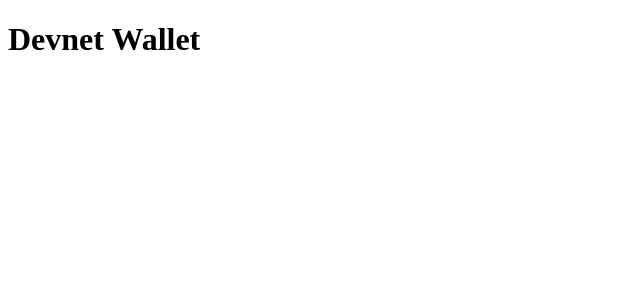
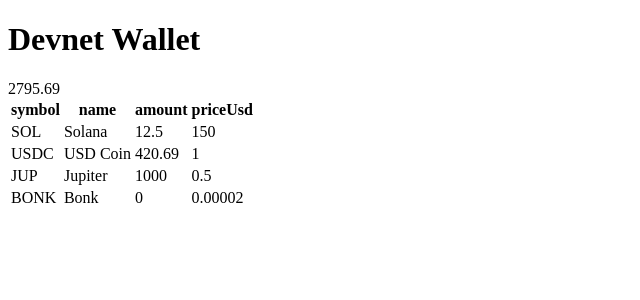
Before and after one commit to arisk1/devnet-wallet, a React (Vite) app in the folder apps/wallet/: page / in a window 1280 px wide. Shown: the top 300 px of the page, without its empty margins (0-640 px from the left). Built offline with nearby package versions, Linux system fonts and the light colour scheme.

Commit message:
add assets table components

```diff
--- a/apps/wallet/src/app/app.tsx
+++ b/apps/wallet/src/app/app.tsx
@@ -1,9 +1,53 @@
+import { AssetsTable } from './assets-table';
+import { Total } from './total';
+
 export function App() {
   return (
     <main>
       <h1>Devnet Wallet</h1>
+      <Total holdings={HOLDINGS} />
+      <AssetsTable holdings={HOLDINGS} />
     </main>
   );
 }
 
+export type Holding = {
+  mint: string;
+  symbol: string;
+  name: string;
+  amount: number;
+  priceUsd: number;
+};
+
+export const HOLDINGS: Holding[] = [
+  {
+    mint: 'So11111111111111111111111111111111111111112',
+    symbol: 'SOL',
+    name: 'Solana',
+    amount: 12.5,
+    priceUsd: 150,
+  },
+  {
+    mint: 'EPjFWdd5AufqSSqeM2qN1xzybapC8G4wEGGkZwyTDt1v',
+    symbol: 'USDC',
+    name: 'USD Coin',
+    amount: 420.69,
+    priceUsd: 1,
+  },
+  {
+    mint: 'JUPyiwrYJFskUPiHa7hkeR8VUtAeFoSYbKedZNsDvCN',
+    symbol: 'JUP',
+    name: 'Jupiter',
+    amount: 1000,
+    priceUsd: 0.5,
+  },
+  {
+    mint: 'DezXAZ8z7PnrnRJjz3wXBoRgixCa6xjnB7YaB1pPB263',
+    symbol: 'BONK',
+    name: 'Bonk',
+    amount: 0,
+    priceUsd: 0.00002,
+  },
+];
+
 export default App;
--- /dev/null
+++ b/apps/wallet/src/app/assets-table.tsx
@@ -0,0 +1,35 @@
+import type { Holding } from './app';
+
+const COLUMNS: (keyof Holding)[] = [
+  'symbol',
+  'name',
+  'amount',
+  'priceUsd',
+];
+
+type AssetsTableProps = {
+  holdings: Holding[];
+};
+
+export function AssetsTable({ holdings }: AssetsTableProps) {
+  return (
+    <table>
+      <thead>
+        <tr>
+          {COLUMNS.map((column) => (
+            <th key={column}>{column}</th>
+          ))}
+        </tr>
+      </thead>
+      <tbody>
+        {holdings.map((holding) => (
+          <tr key={holding.mint}>
+            {COLUMNS.map((column) => (
+              <td key={column}>{holding[column]}</td>
+            ))}
+          </tr>
+        ))}
+      </tbody>
+    </table>
+  );
+}
--- /dev/null
+++ b/apps/wallet/src/app/total.tsx
@@ -0,0 +1,12 @@
+import type { Holding } from './app';
+
+type TotalProps = {
+  holdings: Holding[];
+};
+
+export function Total({ holdings }: TotalProps) {
+  const usersAmounts = holdings.map((h) => h.amount * h.priceUsd);
+  const totalAmount = usersAmounts.reduce((acc, curr) => acc + curr, 0);
+
+  return <div>{totalAmount}</div>;
+}
```
Also changed, not shown: 2 other files (tests, documents, lock files or other folders).
